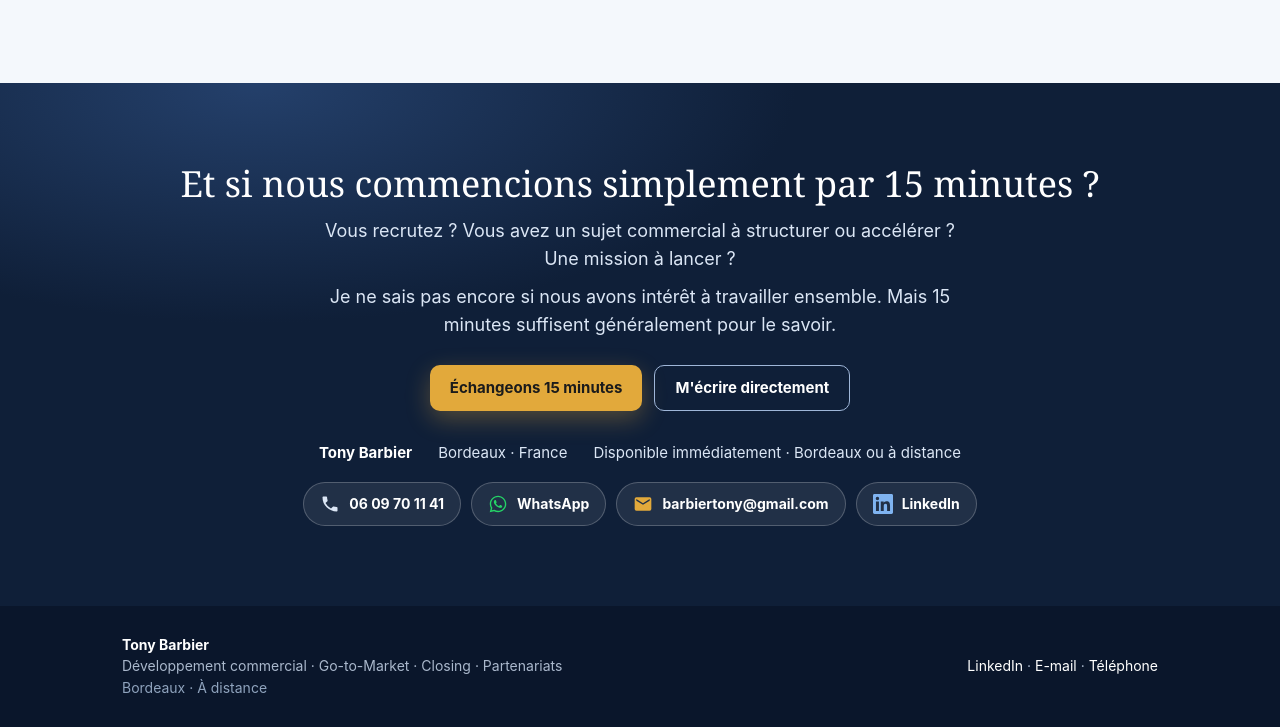
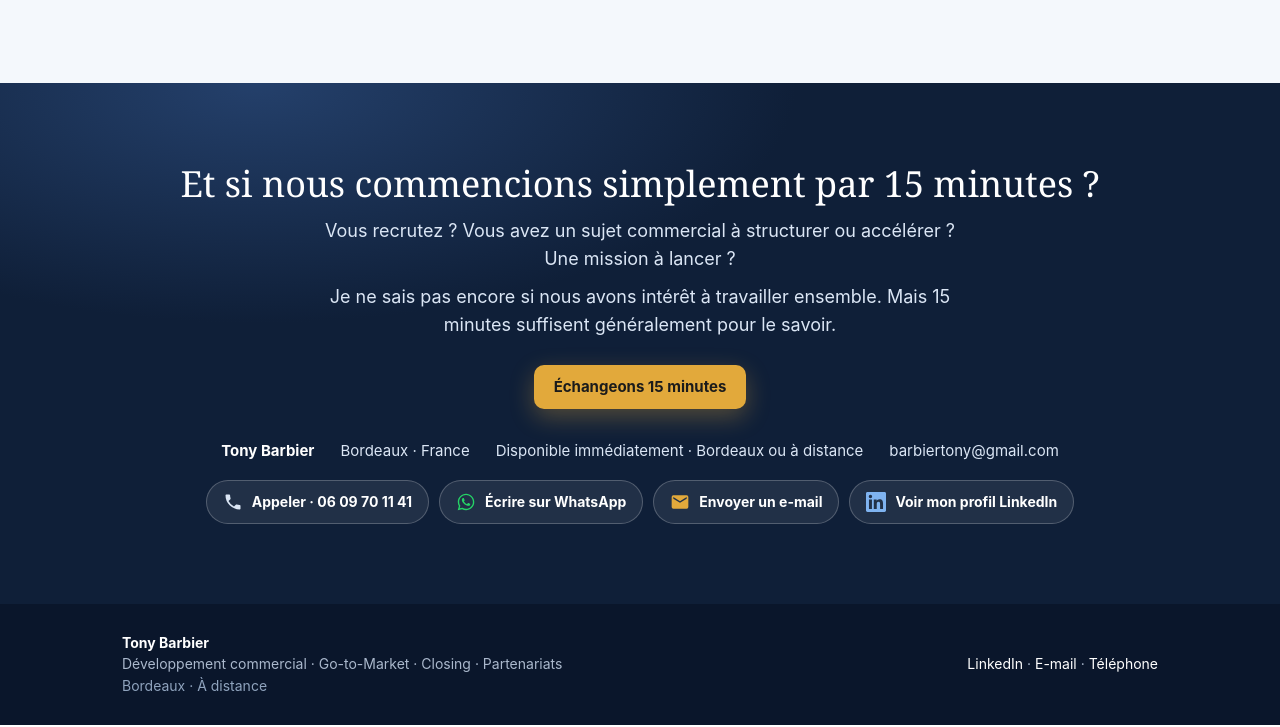
Before and after one commit to barbiertony/barbiertony.github.io, a plain HTML site: page index.html in a window 1280 px wide. Shown: the part 8269-8996 px from the top of the page. Drawn offline with Linux system fonts and the light colour scheme.

Commit message:
Contact final : un déclencheur par canal

```diff
--- a/index.html
+++ b/index.html
@@ -366,14 +366,13 @@ footer .wrap{display:flex;flex-wrap:wrap;gap:10px 24px;justify-content:space-bet
     <p>Je ne sais pas encore si nous avons intérêt à travailler ensemble. Mais 15 minutes suffisent généralement pour le savoir.</p>
     <div class="btns">
       <a class="btn primary" href="https://calendar.app.google/2pavnEKRFbRyRdBB8" target="_blank" rel="noopener">Échangeons 15 minutes</a>
-      <a class="btn ghost" href="mailto:barbiertony@gmail.com?subject=15%20minutes%20avec%20Tony%20Barbier">M'écrire directement</a>
     </div>
-    <div class="coord"><span><b style="color:#fff">Tony Barbier</b></span><span>Bordeaux · France</span><span>Disponible immédiatement · Bordeaux ou à distance</span></div>
+    <div class="coord"><span><b style="color:#fff">Tony Barbier</b></span><span>Bordeaux · France</span><span>Disponible immédiatement · Bordeaux ou à distance</span><span>barbiertony@gmail.com</span></div>
     <div class="direct-btns">
-      <a class="dbtn tel" href="tel:+33609701141"><svg viewBox="0 0 24 24" width="20" height="20" aria-hidden="true"><path fill="currentColor" d="M6.6 10.8a15.1 15.1 0 0 0 6.6 6.6l2.2-2.2c.3-.3.7-.4 1-.2 1.1.4 2.3.6 3.6.6.6 0 1 .4 1 1V20c0 .6-.4 1-1 1A17 17 0 0 1 3 4c0-.6.4-1 1-1h3.5c.6 0 1 .4 1 1 0 1.3.2 2.5.6 3.6.1.3 0 .7-.2 1z"/></svg><span>06 09 70 11 41</span></a>
-      <a class="dbtn wa" href="https://wa.me/33609701141?text=Bonjour%20Tony%2C%20je%20souhaite%20%C3%A9changer%2015%20minutes." target="_blank" rel="noopener"><svg viewBox="0 0 24 24" width="20" height="20" aria-hidden="true"><path fill="currentColor" d="M12.04 2C6.58 2 2.13 6.45 2.13 11.91c0 1.75.46 3.45 1.32 4.95L2.05 22l5.25-1.38a9.9 9.9 0 0 0 4.74 1.21c5.46 0 9.91-4.45 9.91-9.91S17.5 2 12.04 2m0 18.15c-1.48 0-2.93-.4-4.2-1.15l-.3-.18-3.12.82.83-3.04-.2-.31a8.2 8.2 0 0 1-1.26-4.38c0-4.54 3.7-8.24 8.25-8.24 4.54 0 8.24 3.7 8.24 8.24 0 4.55-3.7 8.24-8.24 8.24m4.52-6.16c-.25-.12-1.47-.72-1.69-.81-.23-.08-.39-.12-.56.12-.17.25-.64.81-.78.97-.14.17-.29.19-.54.06-.25-.12-1.05-.39-1.99-1.23-.74-.66-1.23-1.47-1.38-1.72-.14-.25-.02-.38.11-.51.11-.11.25-.29.37-.43.12-.14.17-.25.25-.41.08-.17.04-.31-.02-.43-.06-.12-.56-1.34-.76-1.84-.2-.48-.41-.42-.56-.43h-.48c-.17 0-.43.06-.66.31-.22.25-.86.85-.86 2.07 0 1.22.89 2.4 1.01 2.56.12.17 1.75 2.67 4.23 3.74.59.26 1.05.41 1.41.52.59.19 1.13.16 1.56.1.48-.07 1.47-.6 1.67-1.18.21-.58.21-1.07.14-1.18-.06-.1-.22-.16-.47-.28"/></svg><span>WhatsApp</span></a>
-      <a class="dbtn mail" href="mailto:barbiertony@gmail.com"><svg viewBox="0 0 24 24" width="20" height="20" aria-hidden="true"><path fill="currentColor" d="M20 4H4a2 2 0 0 0-2 2v12a2 2 0 0 0 2 2h16a2 2 0 0 0 2-2V6a2 2 0 0 0-2-2m0 4-8 5-8-5V6l8 5 8-5z"/></svg><span>barbiertony@gmail.com</span></a>
-      <a class="dbtn li" href="https://www.linkedin.com/in/tonybarbier-bordeaux" target="_blank" rel="noopener"><svg viewBox="0 0 24 24" width="20" height="20" aria-hidden="true"><path fill="currentColor" d="M20.45 20.45h-3.55v-5.57c0-1.33-.03-3.04-1.85-3.04-1.85 0-2.14 1.45-2.14 2.94v5.67H9.35V9h3.41v1.56h.05c.47-.9 1.63-1.85 3.36-1.85 3.6 0 4.27 2.37 4.27 5.45zM5.34 7.43a2.06 2.06 0 1 1 0-4.12 2.06 2.06 0 0 1 0 4.12M7.12 20.45H3.56V9h3.56zM22.22 0H1.77C.79 0 0 .77 0 1.72v20.56C0 23.23.79 24 1.77 24h20.45c.98 0 1.78-.77 1.78-1.72V1.72C24 .77 23.2 0 22.22 0"/></svg><span>LinkedIn</span></a>
+      <a class="dbtn tel" href="tel:+33609701141"><svg viewBox="0 0 24 24" width="20" height="20" aria-hidden="true"><path fill="currentColor" d="M6.6 10.8a15.1 15.1 0 0 0 6.6 6.6l2.2-2.2c.3-.3.7-.4 1-.2 1.1.4 2.3.6 3.6.6.6 0 1 .4 1 1V20c0 .6-.4 1-1 1A17 17 0 0 1 3 4c0-.6.4-1 1-1h3.5c.6 0 1 .4 1 1 0 1.3.2 2.5.6 3.6.1.3 0 .7-.2 1z"/></svg><span>Appeler · 06 09 70 11 41</span></a>
+      <a class="dbtn wa" href="https://wa.me/33609701141?text=Bonjour%20Tony%2C%20je%20souhaite%20%C3%A9changer%2015%20minutes." target="_blank" rel="noopener" aria-label="Écrire sur WhatsApp"><svg viewBox="0 0 24 24" width="20" height="20" aria-hidden="true"><path fill="currentColor" d="M12.04 2C6.58 2 2.13 6.45 2.13 11.91c0 1.75.46 3.45 1.32 4.95L2.05 22l5.25-1.38a9.9 9.9 0 0 0 4.74 1.21c5.46 0 9.91-4.45 9.91-9.91S17.5 2 12.04 2m0 18.15c-1.48 0-2.93-.4-4.2-1.15l-.3-.18-3.12.82.83-3.04-.2-.31a8.2 8.2 0 0 1-1.26-4.38c0-4.54 3.7-8.24 8.25-8.24 4.54 0 8.24 3.7 8.24 8.24 0 4.55-3.7 8.24-8.24 8.24m4.52-6.16c-.25-.12-1.47-.72-1.69-.81-.23-.08-.39-.12-.56.12-.17.25-.64.81-.78.97-.14.17-.29.19-.54.06-.25-.12-1.05-.39-1.99-1.23-.74-.66-1.23-1.47-1.38-1.72-.14-.25-.02-.38.11-.51.11-.11.25-.29.37-.43.12-.14.17-.25.25-.41.08-.17.04-.31-.02-.43-.06-.12-.56-1.34-.76-1.84-.2-.48-.41-.42-.56-.43h-.48c-.17 0-.43.06-.66.31-.22.25-.86.85-.86 2.07 0 1.22.89 2.4 1.01 2.56.12.17 1.75 2.67 4.23 3.74.59.26 1.05.41 1.41.52.59.19 1.13.16 1.56.1.48-.07 1.47-.6 1.67-1.18.21-.58.21-1.07.14-1.18-.06-.1-.22-.16-.47-.28"/></svg><span>Écrire sur WhatsApp</span></a>
+      <a class="dbtn mail" href="mailto:barbiertony@gmail.com?subject=15%20minutes%20avec%20Tony%20Barbier&body=Bonjour%20Tony%2C%0A%0AJe%20souhaite%20%C3%A9changer%2015%20minutes.%20Mes%20disponibilit%C3%A9s%20%3A%20"><svg viewBox="0 0 24 24" width="20" height="20" aria-hidden="true"><path fill="currentColor" d="M20 4H4a2 2 0 0 0-2 2v12a2 2 0 0 0 2 2h16a2 2 0 0 0 2-2V6a2 2 0 0 0-2-2m0 4-8 5-8-5V6l8 5 8-5z"/></svg><span>Envoyer un e-mail</span></a>
+      <a class="dbtn li" href="https://www.linkedin.com/in/tonybarbier-bordeaux" target="_blank" rel="noopener"><svg viewBox="0 0 24 24" width="20" height="20" aria-hidden="true"><path fill="currentColor" d="M20.45 20.45h-3.55v-5.57c0-1.33-.03-3.04-1.85-3.04-1.85 0-2.14 1.45-2.14 2.94v5.67H9.35V9h3.41v1.56h.05c.47-.9 1.63-1.85 3.36-1.85 3.6 0 4.27 2.37 4.27 5.45zM5.34 7.43a2.06 2.06 0 1 1 0-4.12 2.06 2.06 0 0 1 0 4.12M7.12 20.45H3.56V9h3.56zM22.22 0H1.77C.79 0 0 .77 0 1.72v20.56C0 23.23.79 24 1.77 24h20.45c.98 0 1.78-.77 1.78-1.72V1.72C24 .77 23.2 0 22.22 0"/></svg><span>Voir mon profil LinkedIn</span></a>
     </div>
   </div>
 </section>
```
